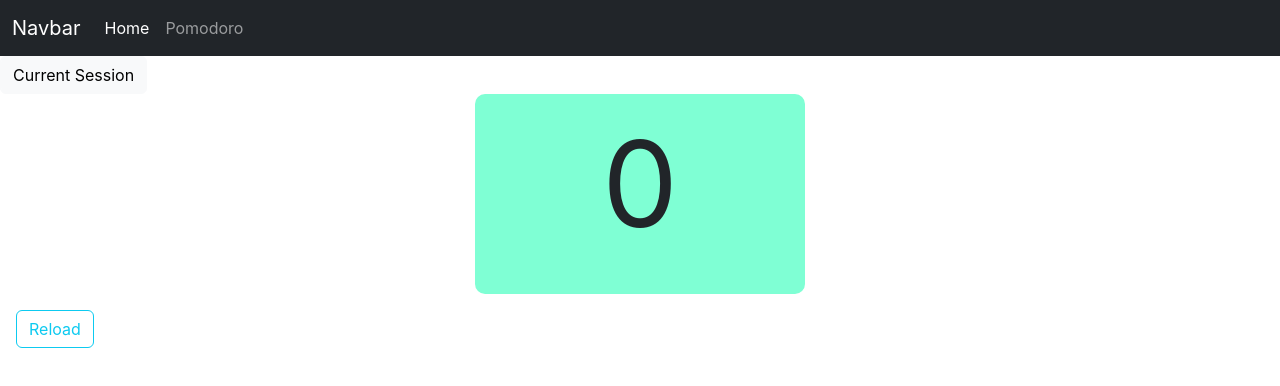
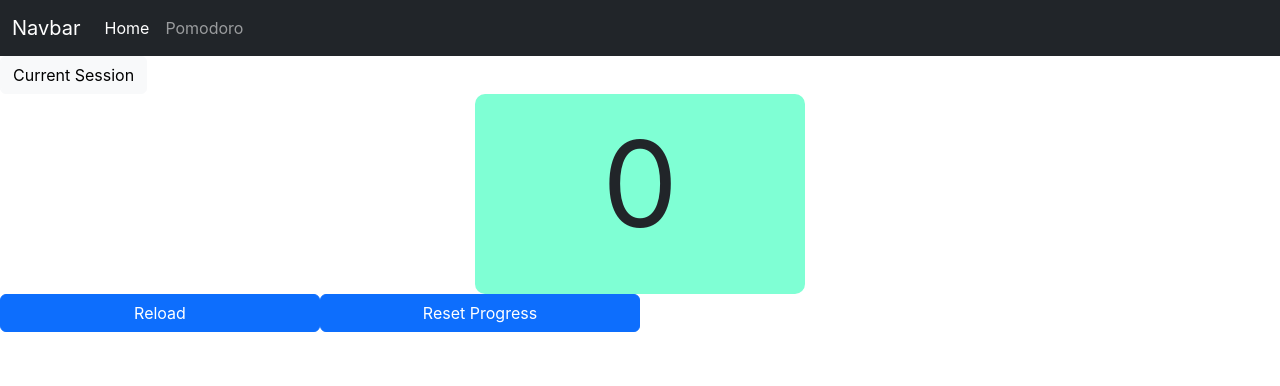
Before and after one commit to PJiyush/A-Productivity-App, a React (Create React App) app: page / in a window 1280 px wide. Shown: the top 386 px of the page. Built offline with nearby package versions, Linux system fonts and the light colour scheme.

Commit message:
made the reset button functional

```diff
--- a/src/Components/Chart.js
+++ b/src/Components/Chart.js
@@ -9,10 +9,19 @@ function Chart() {
     const reloadBtn=()=>{
         setTotaltime(localStorage.getItem("yourTime"))
     }
+    const resetBtn = ()=>{
+      localStorage.removeItem("yourTime")
+      localStorage.setItem("yourTime",'0')
+      reloadBtn()
+    }
   return (
     <>
     <div className='container ml-5'>{totaltime}</div>
-    <button type="button" className="btn btn-outline-info m-3" id='btn-reload' onClick={reloadBtn}>Reload</button>
+    {/* <button type="button" className="btn btn-outline-info m-3" id='btn-reload' onClick={reloadBtn}>Reload</button> */}
+      <div className="Mycontainer" >
+      <button className="btn btn-primary w-25 king" id='btn-reload' onClick={reloadBtn} type="button">Reload</button>
+      <button className="btn btn-primary w-25 king" id='btn-reset' onClick={resetBtn} type="button">Reset Progress</button>
+      </div>
     </>
   )
 }
--- a/src/Components/Clock.js
+++ b/src/Components/Clock.js
@@ -36,7 +36,7 @@ function Clock() {
         if (!stop) {
             timer = setInterval(() => {
                 handleTimer()
-            }, 1000)
+            }, 100)
         }
         else {
             clearInterval(timer)
```
Also changed, not shown: src/Components/Clock.css (line endings or trailing spaces).
